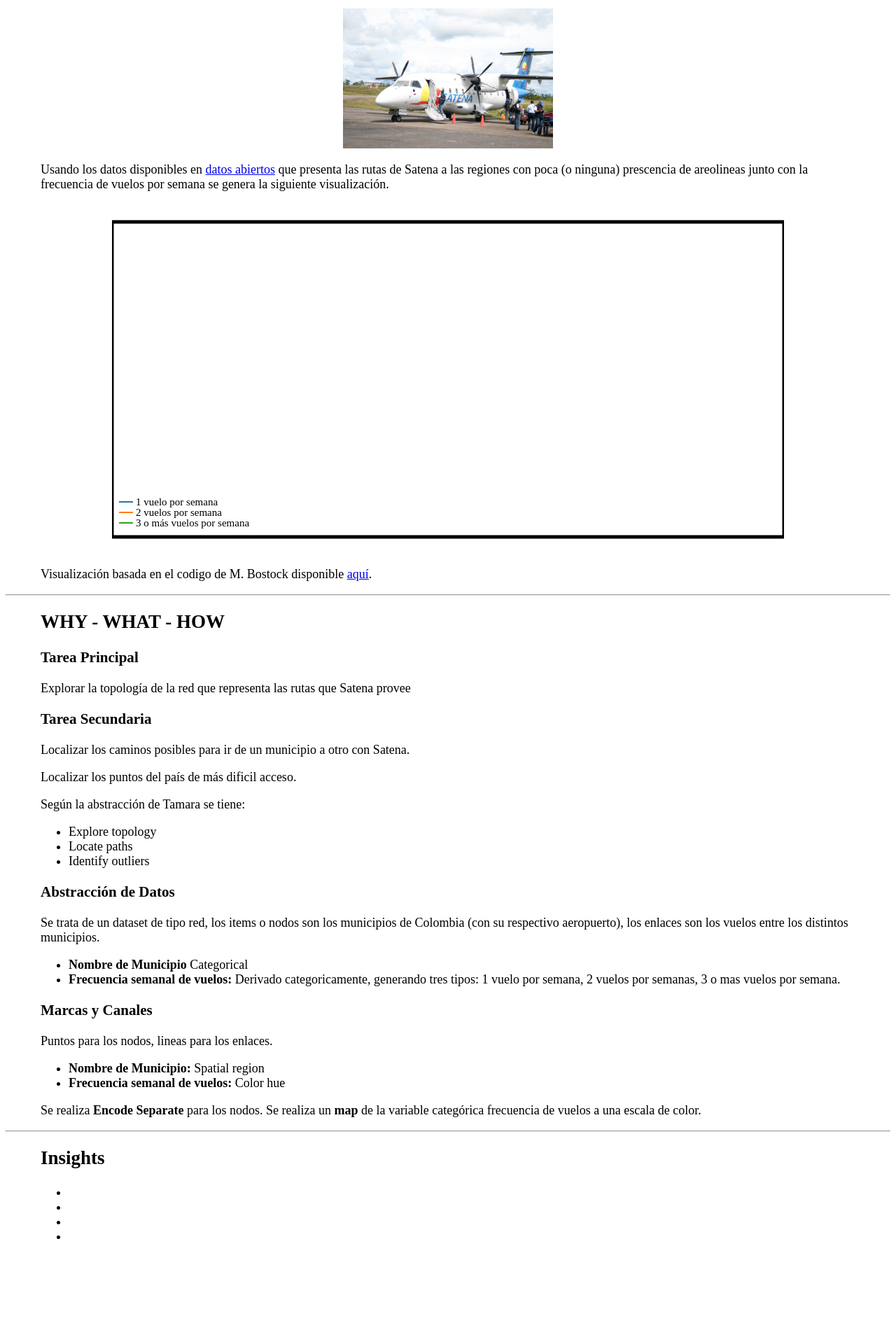
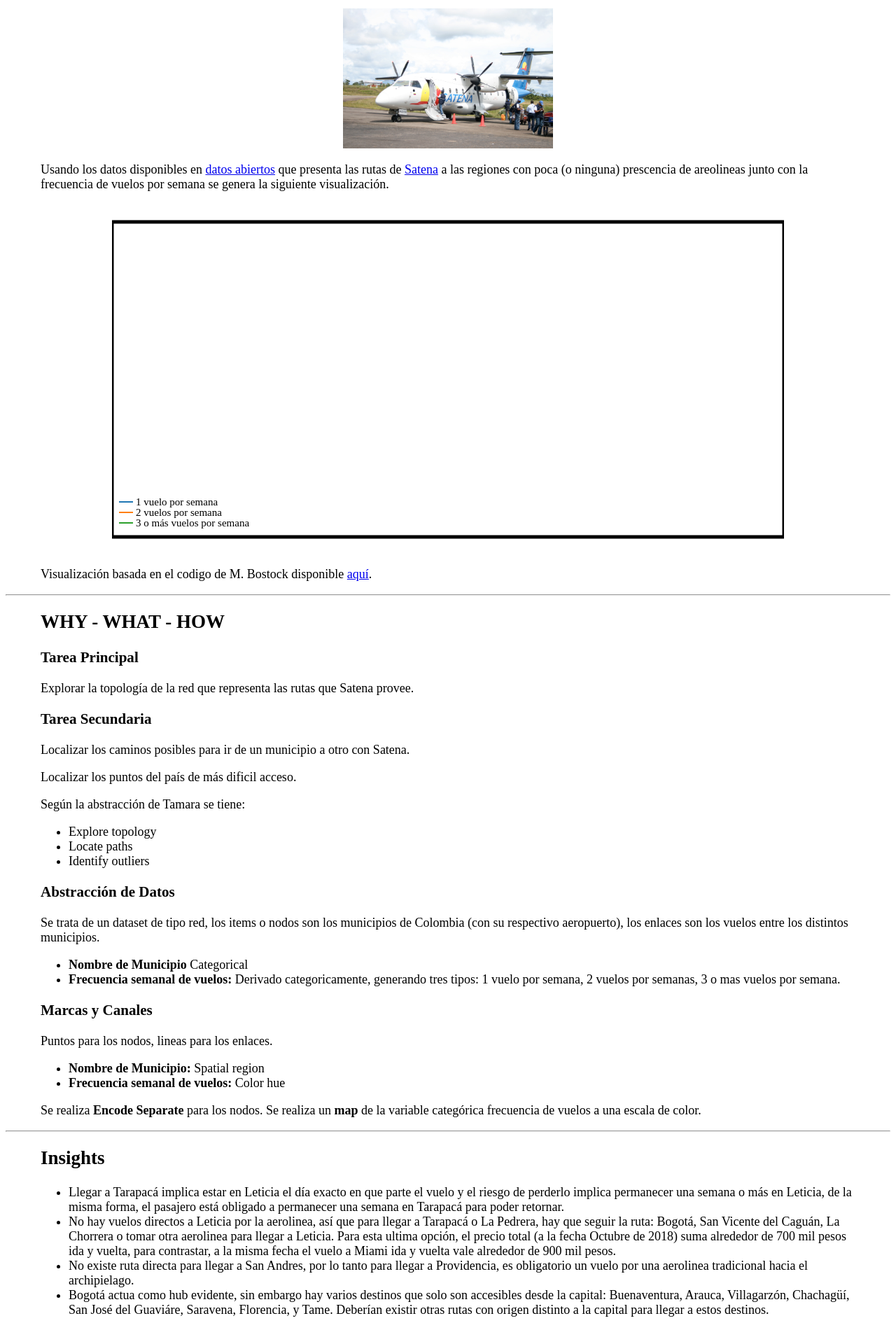
Before and after one commit to cjcarvajal/difficult-destinations-colombia, a plain HTML site: page index.html in a window 1280 px wide. Shown: the part 238-2138 px from the top of the page at 70% size. Before the commit the page ends 2033 px from the top, so only its background shows below. Drawn offline with nearby package versions, Linux system fonts and the light colour scheme; no server answers.

Commit message:
Add insights

```diff
--- a/index.html
+++ b/index.html
@@ -36,8 +36,8 @@
     <h2 class="center_text">Ayuda, quiero llegar a Tarapacá!</h2>
     <div class="paragraph">
         <p>El SERVICIO AÉREO A TERRITORIOS NACIONALES S.A. <b>SATENA</b>, es una areolinea estatal, conformada como Sociedad de Economía Mixta por Acciones del orden Nacional, de carácter anónimo y vinculada al Ministerio de Defensa Nacional, con objeto social de prestar servicio aéreo de pasajeros, correo y carga. Se enfoca en prestar un servicio de transporte aéreo para las regiones menos desarolladas del pais, dicho enfoque se plantea como una obligación ante los problemas geográficos, de orden público o pobreza de ciertas regiones del país, que impiden que otros operadores presten el servicio, lo que permite integrar estas regiones aisladas al desarrollo económico y social del resto del país.</p>
-        <img src="Satena_en_Quibdó.jpg" alt="Satena en Quibdó" height="200">
-        <p>Usando los datos disponibles en <a href="https://www.datos.gov.co/Seguridad-y-Defensa/RUTAS-COMERCIALES-SATENA/4hnp-vug9">datos abiertos</a> que presenta las rutas de Satena a las regiones con poca (o ninguna) prescencia de areolineas junto con la frecuencia de vuelos por semana se genera la siguiente visualización.</p>
+        <img src="satena.jpg" alt="Satena en Quibdó" height="200">
+        <p>Usando los datos disponibles en <a href="https://www.datos.gov.co/Seguridad-y-Defensa/RUTAS-COMERCIALES-SATENA/4hnp-vug9">datos abiertos</a> que presenta las rutas de <a href="https://www.satena.com/">Satena</a> a las regiones con poca (o ninguna) prescencia de areolineas junto con la frecuencia de vuelos por semana se genera la siguiente visualización.</p>
         <div class="container">
             <svg id='principal' width="960" height="500">
             </svg>
@@ -48,7 +48,7 @@
     <div class="paragraph">
         <h2>WHY - WHAT - HOW</h2>
         <h3>Tarea Principal</h3>
-        <p>Explorar la topología de la red que representa las rutas que Satena provee</p>
+        <p>Explorar la topología de la red que representa las rutas que Satena provee.</p>
         <h3>Tarea Secundaria</h3>
         <p>Localizar los caminos posibles para ir de un municipio a otro con Satena.</p>
         <p>Localizar los puntos del país de más dificil acceso.</p>
@@ -76,10 +76,10 @@
     <div class="paragraph">
         <h2>Insights</h2>
         <ul>
-            <li></li>
-            <li></li>
-            <li></li>
-            <li></li>
+            <li>Llegar a Tarapacá implica estar en Leticia el día exacto en que parte el vuelo y el riesgo de perderlo implica permanecer una semana o más en Leticia, de la misma forma, el pasajero está obligado a permanecer una semana en Tarapacá para poder retornar. </li>
+            <li>No hay vuelos directos a Leticia por la aerolinea, así que para llegar a Tarapacá o La Pedrera, hay que seguir la ruta: Bogotá, San Vicente del Caguán, La Chorrera o tomar otra aerolinea para llegar a Leticia. Para esta ultima opción, el precio total (a la fecha Octubre de 2018) suma alrededor de 700 mil pesos ida y vuelta, para contrastar, a la misma fecha el vuelo a Miami ida y vuelta vale alrededor de 900 mil pesos.</li>
+            <li>No existe ruta directa para llegar a San Andres, por lo tanto para llegar a Providencia, es obligatorio un vuelo por una aerolinea tradicional hacia el archipielago.</li>
+            <li>Bogotá actua como hub evidente, sin embargo hay varios destinos que solo son accesibles desde la capital: Buenaventura, Arauca, Villagarzón, Chachagüí, San José del Guaviáre, Saravena, Florencia, y Tame. Deberían existir otras rutas con origen distinto a la capital para llegar a estos destinos.</li>
         </ul>
     </div>
     <script src="https://d3js.org/d3.v5.min.js"></script>
```
Also changed, not shown: satena.jpg (renamed from Satena_en_Quibdó.jpg).
